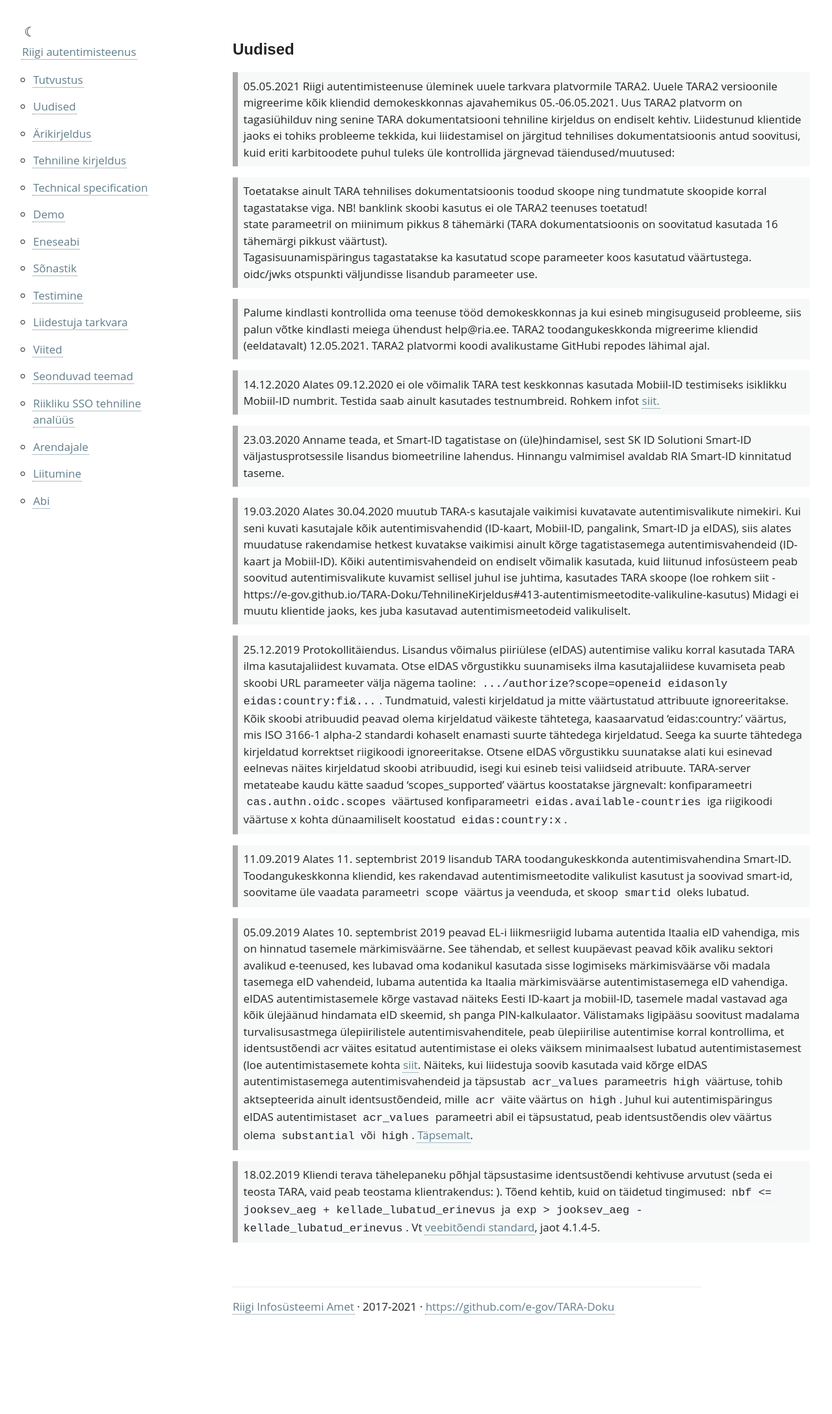
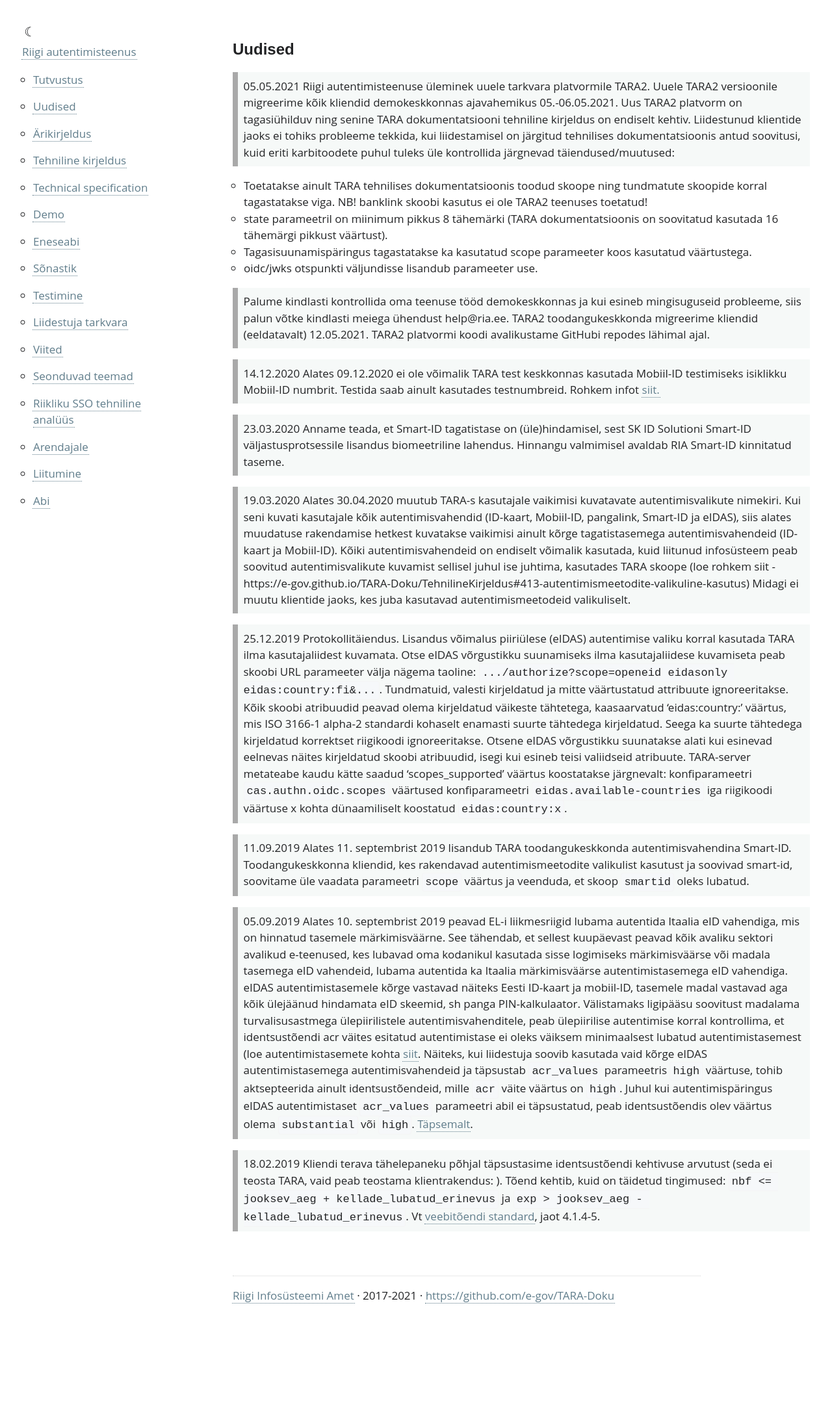
Before and after one commit to e-gov/TARA-Doku, a Jekyll site: the page built from Uudised.md, in a window 1280 px wide. Shown: the whole page at 65% size. Built offline with Jekyll 4.4.1, drawn with Linux system fonts in a browser that asks for light colours; our own code applies the rules of GitHub Pages for plain Markdown files.

Commit message:
Update Uudised.md

```diff
--- a/Uudised.md
+++ b/Uudised.md
@@ -11,7 +11,7 @@ Liidestunud klientide jaoks ei tohiks probleeme tekkida, kui liidestamisel on j
 - state parameetril on miinimum pikkus 8 tähemärki (TARA dokumentatsioonis on soovitatud kasutada 16 tähemärgi pikkust väärtust).
 - Tagasisuunamispäringus tagastatakse ka kasutatud scope parameeter koos kasutatud väärtustega.
 - oidc/jwks otspunkti väljundisse lisandub parameeter use.
-{: .note}
+
 Palume kindlasti kontrollida oma teenuse tööd demokeskkonnas ja kui esineb mingisuguseid probleeme, siis palun võtke kindlasti meiega ühendust help@ria.ee.
 TARA2 toodangukeskkonda migreerime kliendid (eeldatavalt) 12.05.2021. TARA2 platvormi koodi avalikustame GitHubi repodes lähimal ajal.
 {: .note}
```
